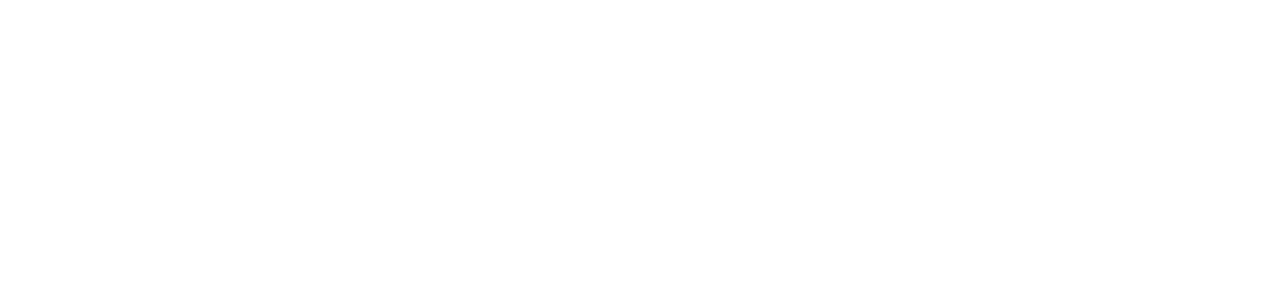
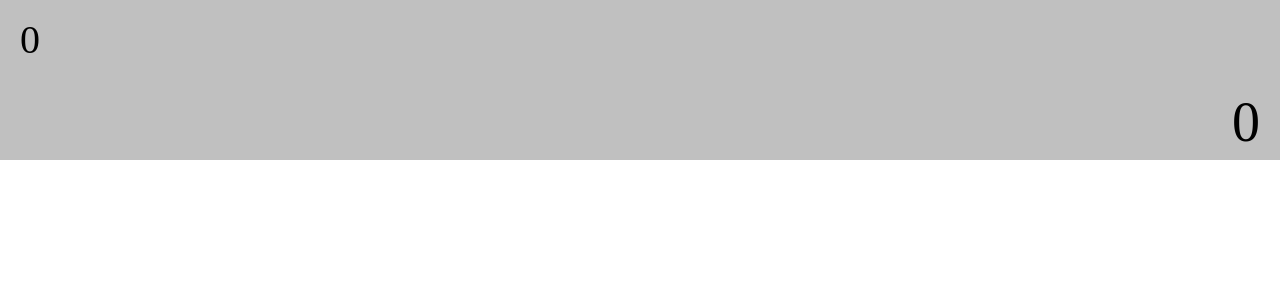
Before and after one commit to jonathanhhoward/calculator, an Angular app: page / in a window 1280 px wide. Shown: the top 300 px of the page. Built offline with nearby package versions, Linux system fonts and the light colour scheme.

Commit message:
Add display component

```diff
--- a/src/app/app.component.html
+++ b/src/app/app.component.html
@@ -1 +1,3 @@
-<div class="App"></div>
+<div class="App">
+  <app-display></app-display>
+</div>
--- a/src/app/app.module.ts
+++ b/src/app/app.module.ts
@@ -2,9 +2,10 @@ import { NgModule } from "@angular/core";
 import { BrowserModule } from "@angular/platform-browser";
 
 import { AppComponent } from "./app.component";
+import { DisplayComponent } from './display/display.component';
 
 @NgModule({
-  declarations: [AppComponent],
+  declarations: [AppComponent, DisplayComponent],
   imports: [BrowserModule],
   providers: [],
   bootstrap: [AppComponent],
--- /dev/null
+++ b/src/app/display/display.component.html
@@ -0,0 +1,4 @@
+<div class="Display">
+  <div class="Expression">0</div>
+  <div class="Input">0</div>
+</div>
--- /dev/null
+++ b/src/app/display/display.component.scss
@@ -0,0 +1,22 @@
+.Display {
+  width: 100%;
+  height: 20%;
+  padding: 0 20px;
+  background-color: silver;
+}
+
+.Expression {
+  height: 50%;
+  font-size: 5vh;
+  line-height: 2;
+  overflow: scroll;
+  overflow-x: hidden;
+  overflow-wrap: break-word;
+}
+
+.Input {
+  height: 50%;
+  font-size: 7vh;
+  line-height: 1.5;
+  text-align: right;
+}
```
Also changed, not shown: src/app/display/display.component.ts (added, +8 -0 lines), 1 other file (tests, documents, lock files or other folders).
